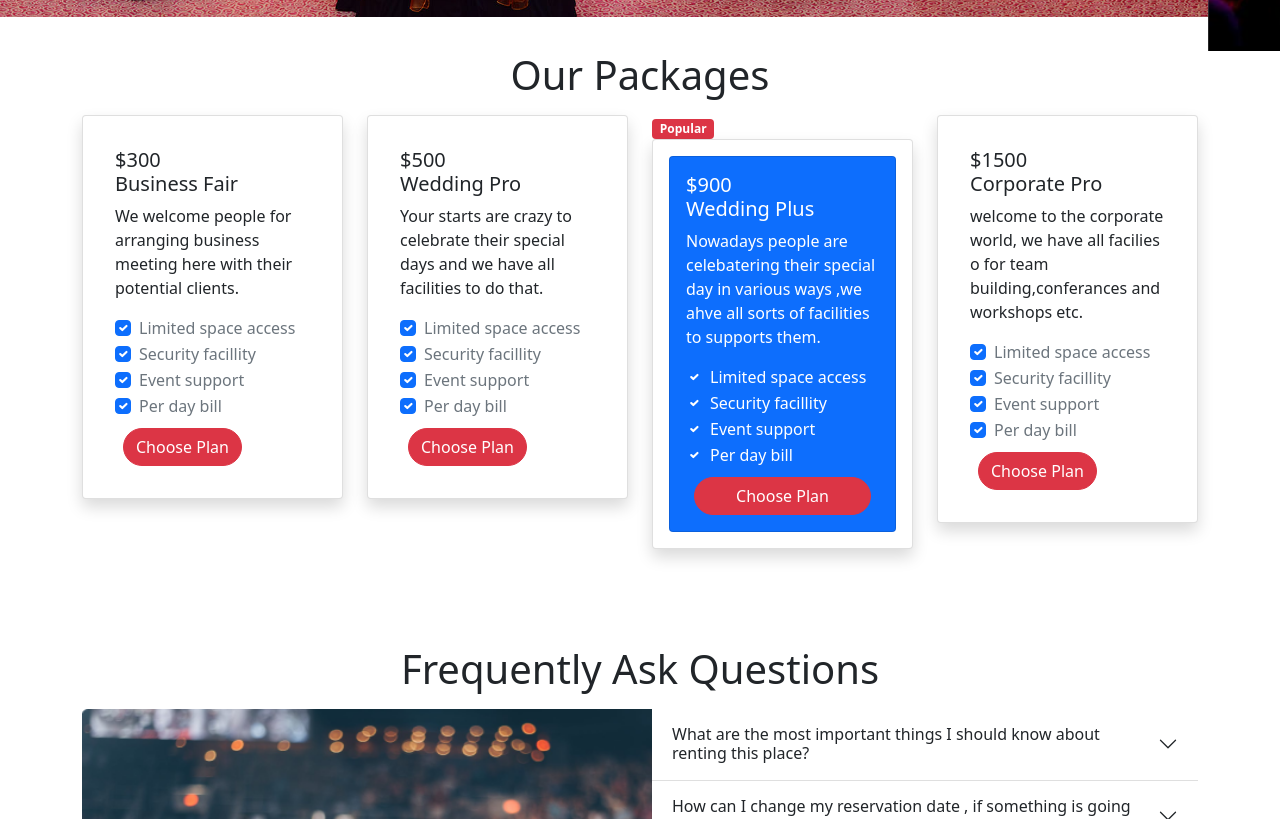
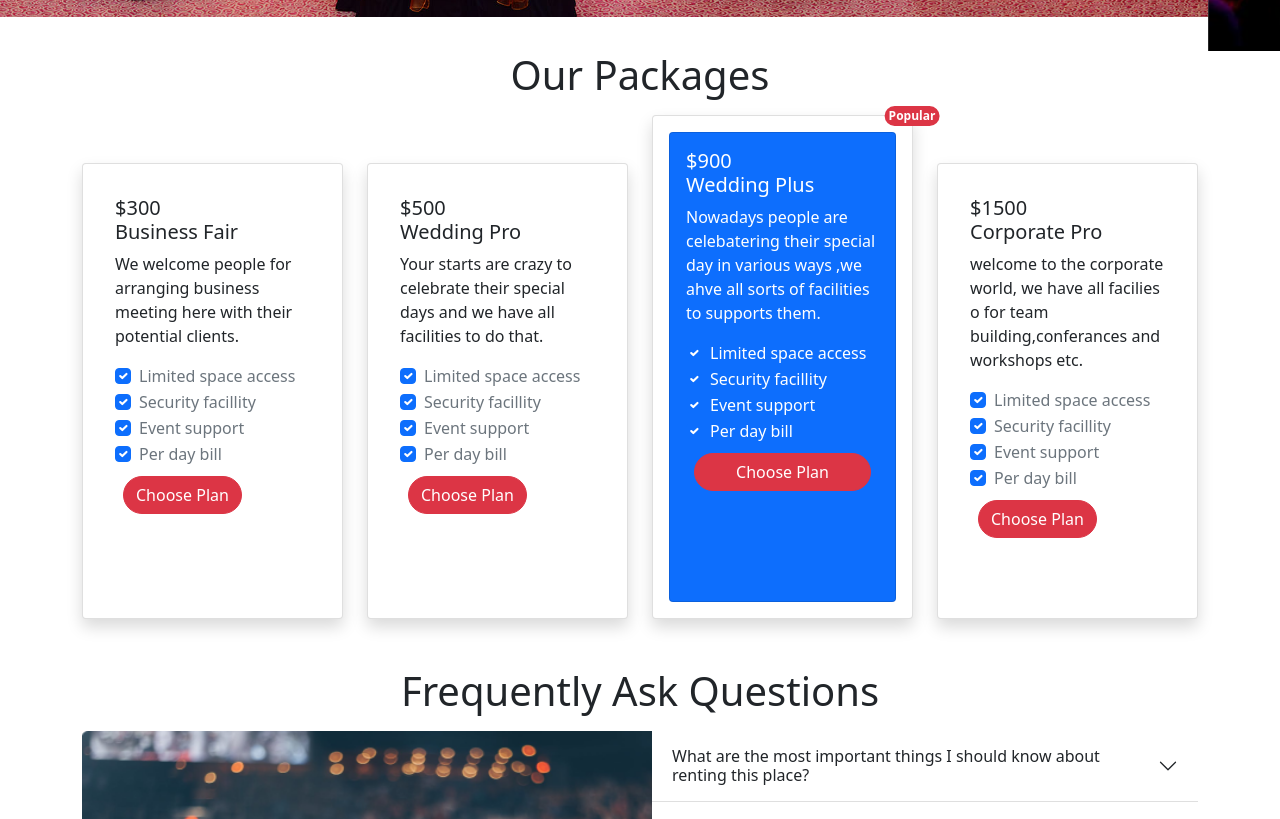
Before and after one commit to babuece97/RoseCenter3BT5, a plain HTML site: page index.html in a window 1280 px wide. Shown: the part 530-1349 px from the top of the page. Drawn offline with nearby package versions, Linux system fonts and the light colour scheme.

Commit message:
card fixed

```diff
--- a/index.html
+++ b/index.html
@@ -74,8 +74,8 @@
         <div class="container">
             <h1 class="text-center mb-3">Our Packages</h1>
             <div class=" row row-cols-1 row-cols-md-4 g-4">
-                <div class="col">
-                    <div class="card h-95 shadow p-3 mb-5 bg-body rounded">
+                <div class="col-sm-12 col-lg-3 pt-5 ">
+                    <div class="card h-100 shadow p-3 mb-5 bg-body rounded">
                         <div class="card-body">
                             <h5 class="card-title">$300 <br> Business Fair</h5>
                             <p class="card-text">We welcome people for arranging business meeting here with their
@@ -109,8 +109,8 @@
                         </div>
                     </div>
                 </div>
-                <div class="col">
-                    <div class="card h-95 shadow p-3 mb-5 bg-body rounded">
+                <div class="col-sm-12 col-lg-3 pt-5 ">
+                    <div class="card h-100 shadow p-3 mb-5 bg-body rounded">
                         <div class="card-body">
                             <h5 class="card-title">$500 <br> Wedding Pro</h5>
                             <p class="card-text">Your starts are crazy to celebrate their special days and we have all
@@ -144,9 +144,12 @@
                         </div>
                     </div>
                 </div>
-                <div class="col">
-                    <span class="badge bg-danger">Popular</span>
-                    <div class="card h-95 shadow p-3 mb-5 bg-body rounded ">
+                <div class="col-sm-12 col-lg-3 ">
+                    <div class="card h-100 shadow p-3 mb-5 bg-body rounded ">
+                        <span
+                            class="position-absolute top-0 start-100 translate-middle p-1 badge rounded-pill bg-danger">
+                            Popular
+                        </span>
                         <!-- blue bg with white text  -->
                         <div class="card-body bg-primary card text-white ">
                             <h5 class="card-title">$900 <br> Wedding Plus</h5>
@@ -181,8 +184,8 @@
                         </div>
                     </div>
                 </div>
-                <div class="col">
-                    <div class="card h-95 shadow p-3 mb-5 bg-body rounded">
+                <div class="col-sm-12 col-lg-3 pt-5 ">
+                    <div class="card h-100 shadow p-3 mb-5 bg-body rounded">
                         <div class="card-body">
                             <h5 class="card-title">$1500 <br> Corporate Pro</h5>
                             <p class="card-text"> welcome to the corporate world, we have all facilies o for team
```
